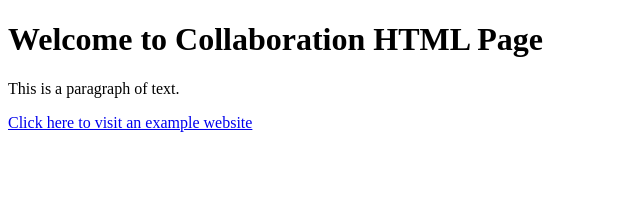
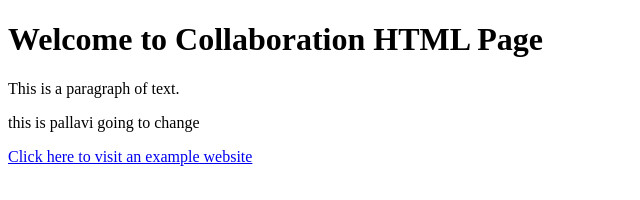
Before and after one commit to NUCOT-EDUTECH/my-project, a plain HTML site: page index.html in a window 1280 px wide. Shown: the whole page, without its empty margins (0-640 px from the left). Drawn offline with Linux system fonts and the light colour scheme.

Commit message:
this is first commit from pallavi

```diff
--- a/index.html
+++ b/index.html
@@ -8,6 +8,7 @@
 <body>
     <h1>Welcome to Collaboration  HTML Page</h1>
     <p>This is a paragraph of text.</p>
+    <p>this is pallavi going to change</p>
     <a href="https://www.example.com" target="_blank">Click here to visit an example website</a>
 </body>
 </html>
```
